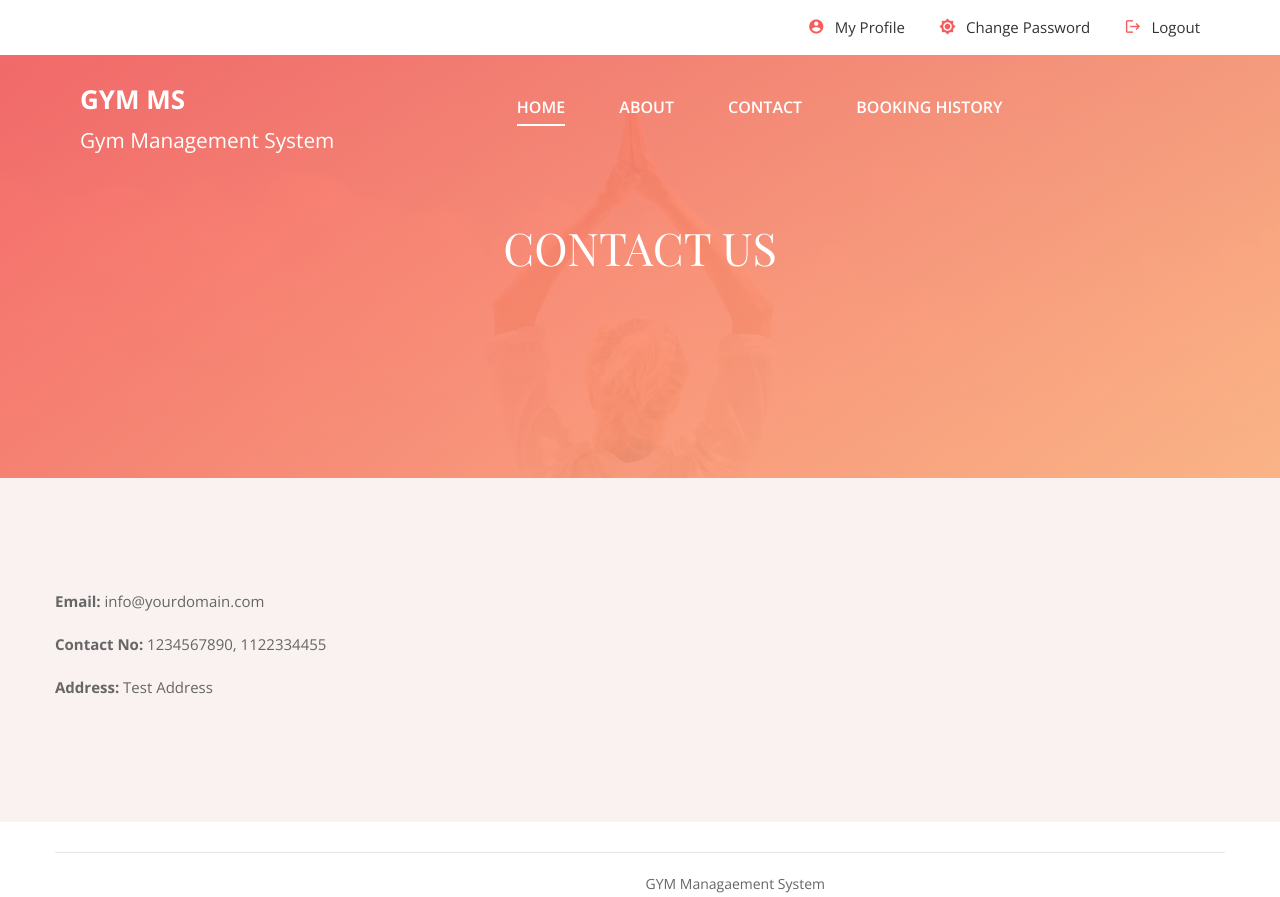
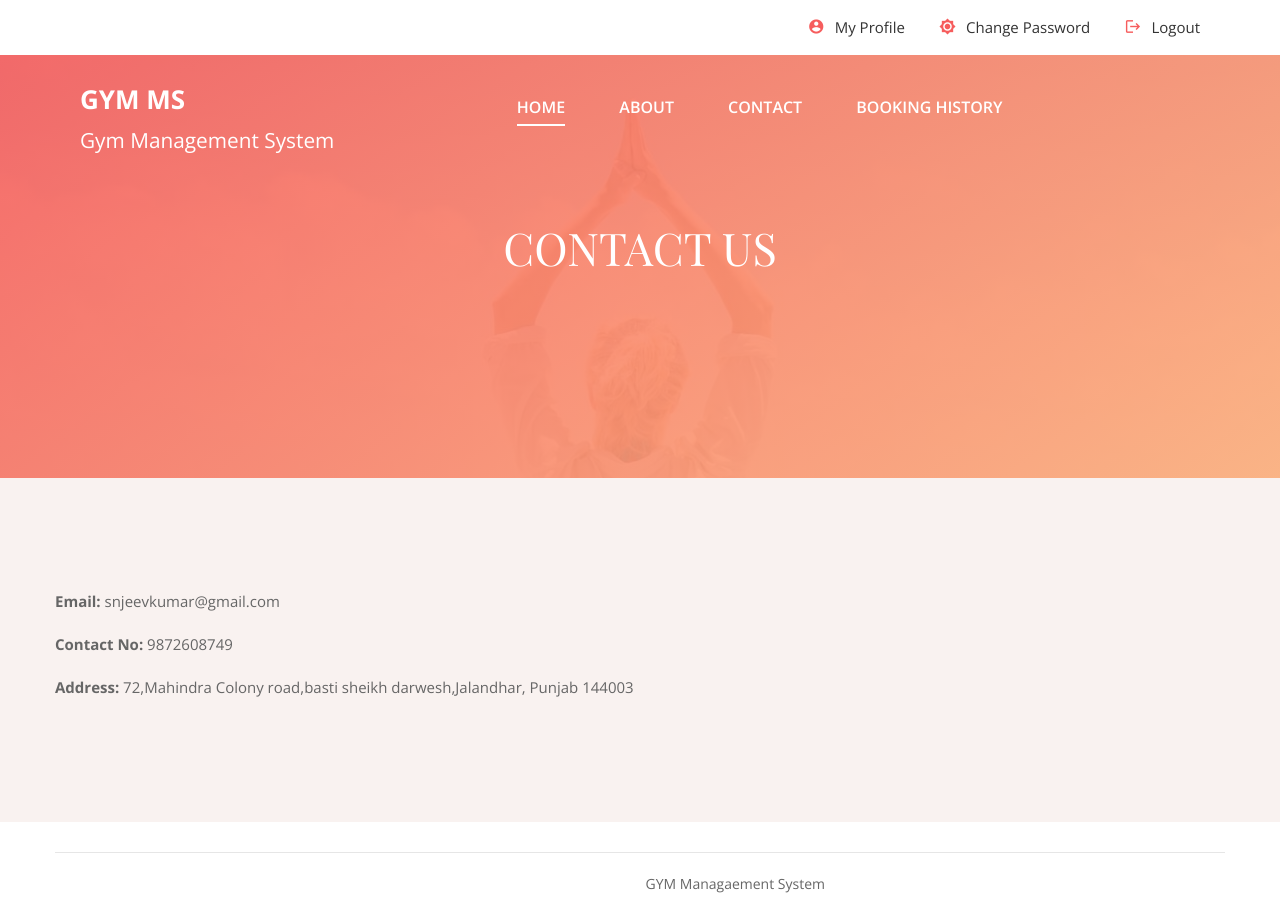
Before and after one commit to Aarush85/gym-management-system, a PHP site: page /contact.php in a window 1280 px wide. Shown: the top 897 px of the page. Run offline with PHP 8.4, Linux system fonts and the light colour scheme; the visitor is signed in with stand-in values (Sample User, id 1); some web fonts are replaced.

Commit message:
Update contact.php

```diff
--- a/contact.php
+++ b/contact.php
@@ -73,9 +73,9 @@ echo "<script>window.location.href='booking-history.php'</script>";
 			<div class="row">
 
 				<div class="col-lg-12 col-sm-6">
-<p><strong>Email:</strong> info@yourdomain.com</p>
-<p><strong>Contact No:</strong> 1234567890, 1122334455</p>
-<p><strong>Address:</strong> Test Address</p>
+<p><strong>Email:</strong> snjeevkumar@gmail.com</p>
+<p><strong>Contact No:</strong> 9872608749</p>
+<p><strong>Address:</strong> 72,Mahindra Colony road,basti sheikh darwesh,Jalandhar, Punjab 144003</p>
 				</div>
 			</div>
 		</div>
```
